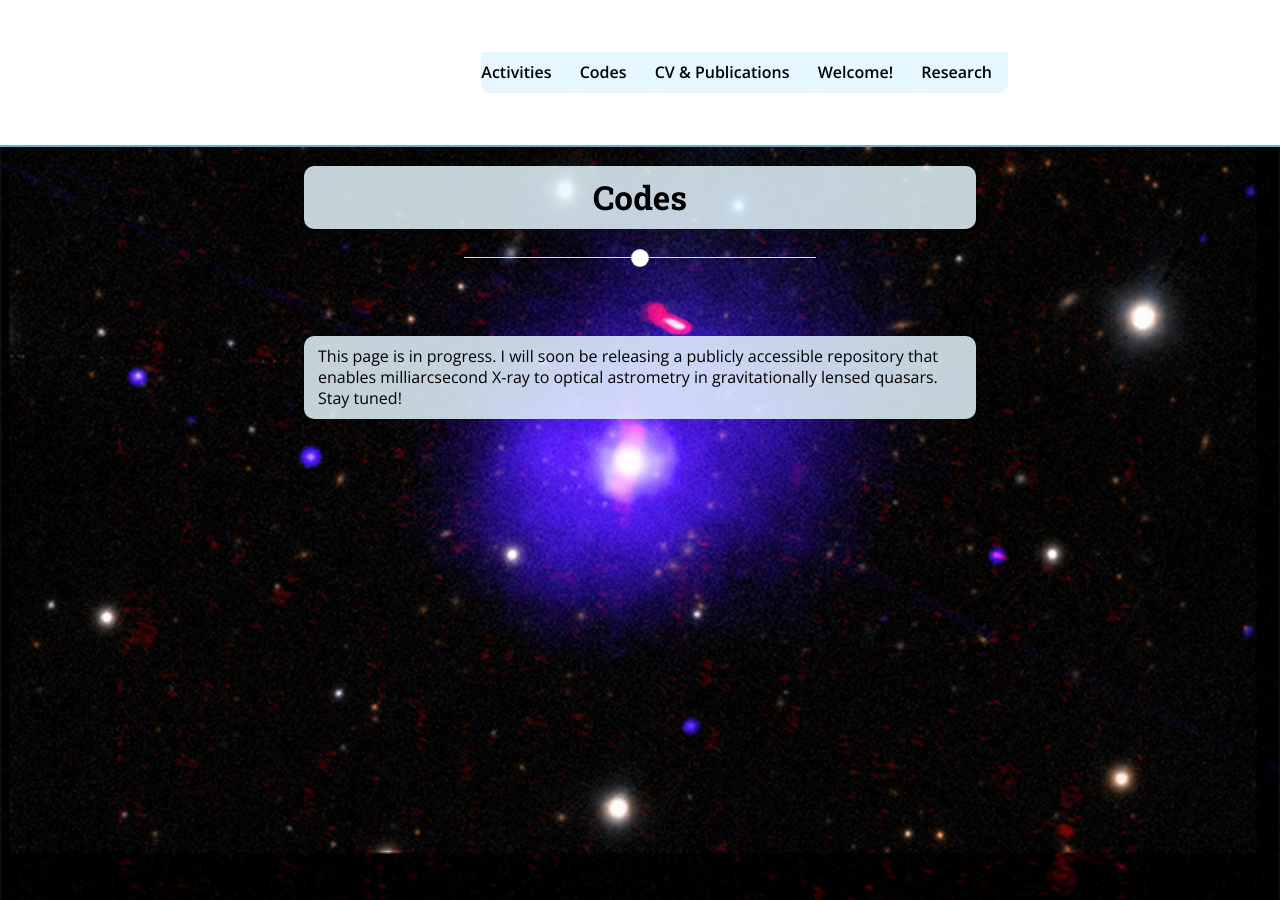
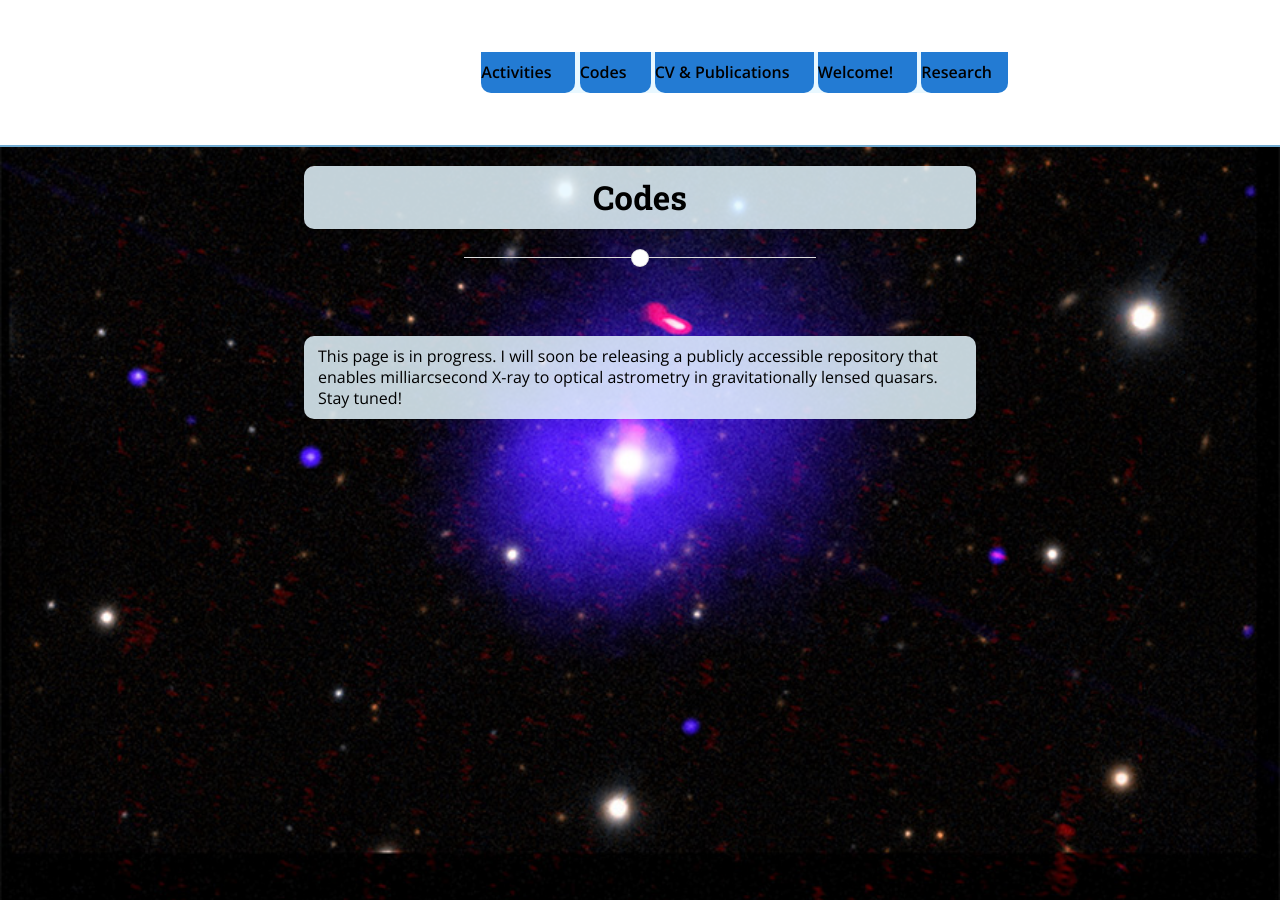
Before and after one commit to jsiskreynes-astro/jsiskreynes-astro.github.io, a Jekyll site: the page built from codes.md, in a window 1280 px wide. Built offline with Jekyll 4.4.1, drawn with Linux system fonts in a browser that asks for light colours; nearby versions of some CDN libraries.

Commit message:
Update main.scss

```diff
--- a/css/main.scss
+++ b/css/main.scss
@@ -74,7 +74,7 @@ hr {
 nav a {
   color: black !important;
   font-weight: 600;
-  background: rgba(230, 247, 255, 0.85); /* pale cyan to match your boxes */
+  background: rgba(0, 102, 204, 0.85); /* pale cyan to match your boxes */
   padding: 10px 0;
   border-radius: 0 0 10px 10px; /* optional: soft rounded bottom */
   backdrop-filter: blur(4px);   /* optional: elegant glass effect */
```
